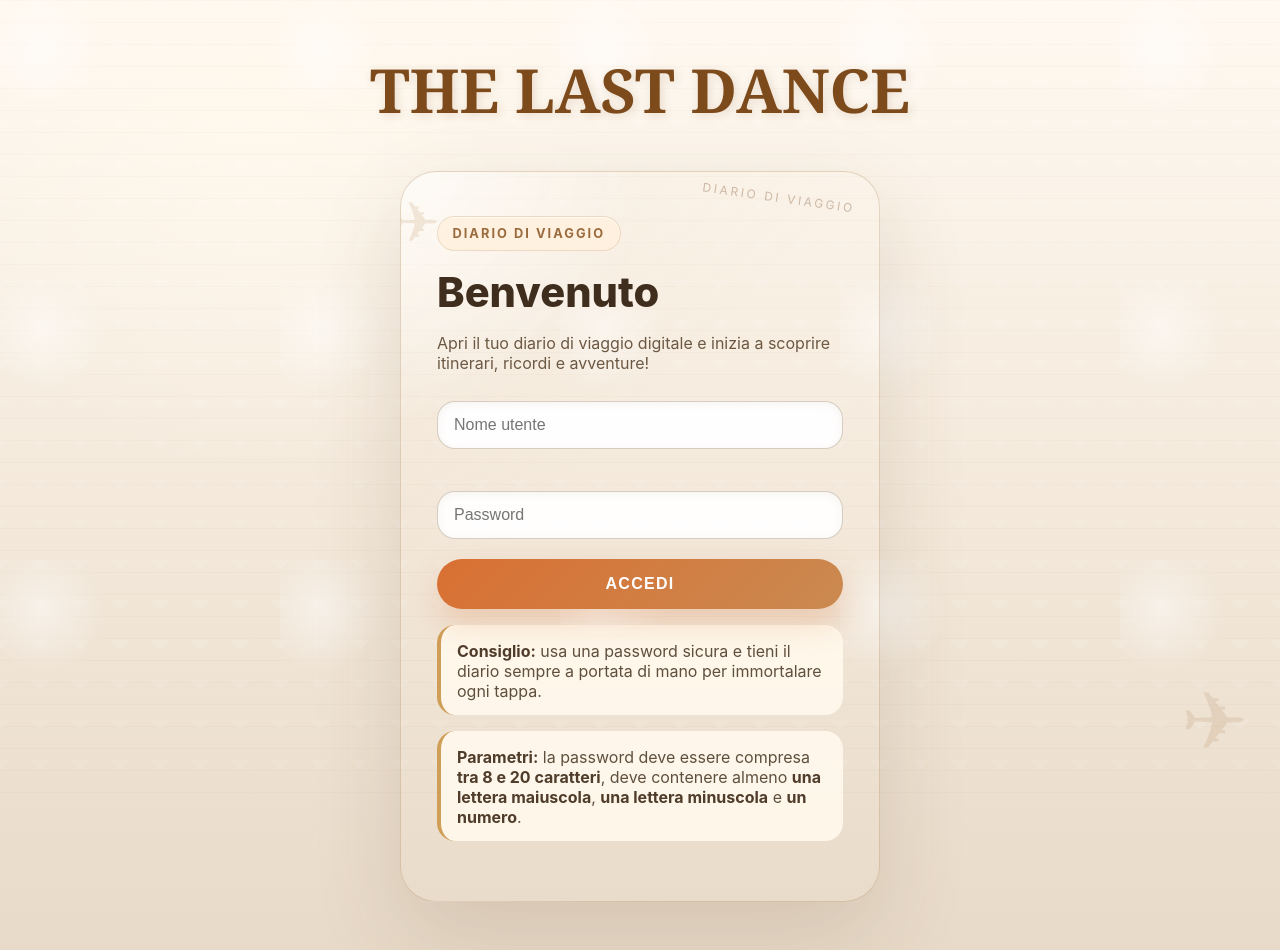
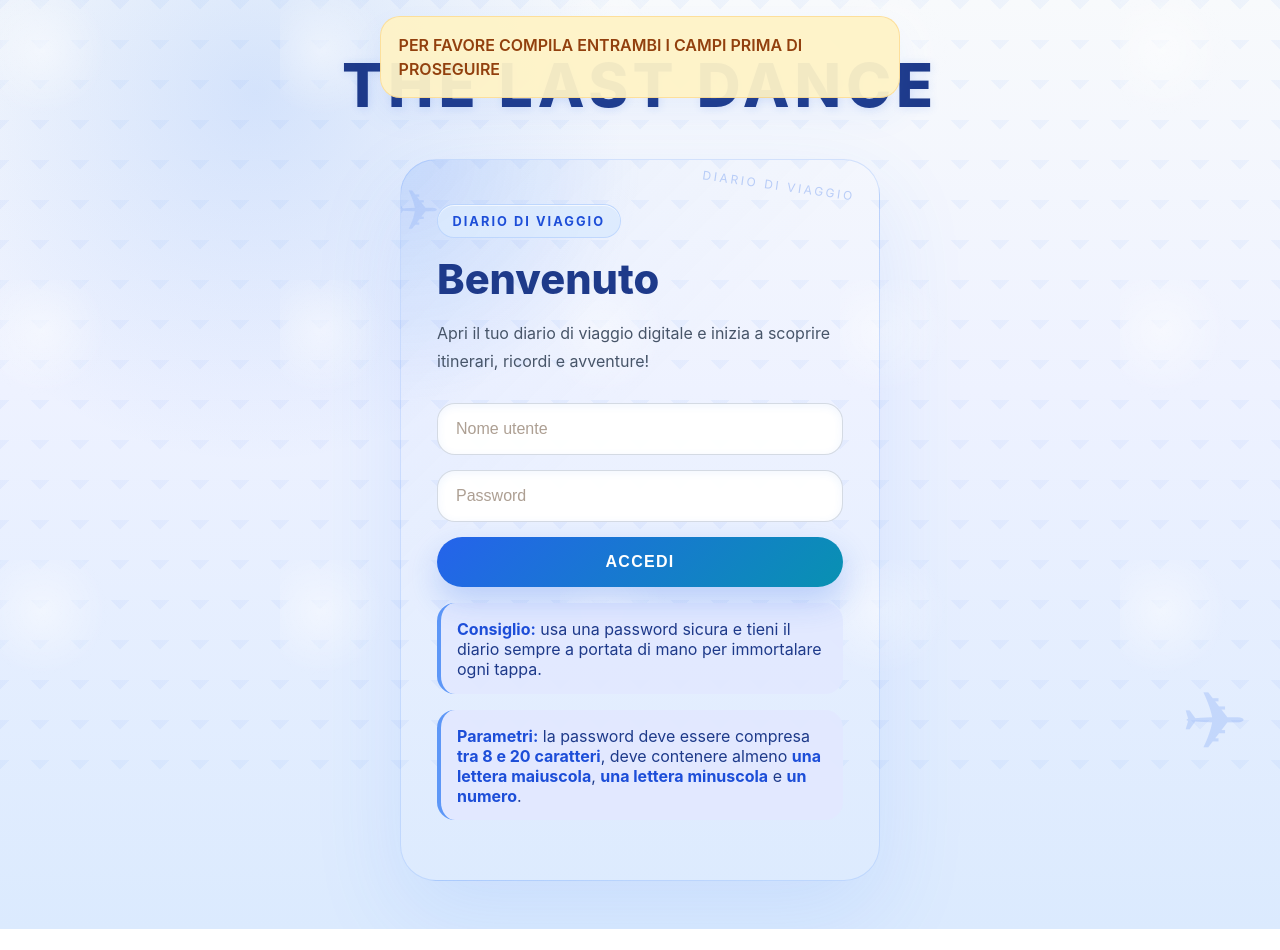
Before and after one commit to Ilpapero08/TheLastDance, a plain HTML site: page login.html in a window 1280 px wide. Both pictures are taken after a click on the button "ACCEDI". After the commit the page ends 929 px from the top, so only its background shows below. Drawn offline with Linux system fonts and the light colour scheme.

Commit message:
Fase finale progetto, CSS Finalizzato

```diff
--- a/login.html
+++ b/login.html
@@ -18,10 +18,9 @@
                 <label class="field" for="username">
                     <input id="username" type="text" placeholder="Nome utente" autocomplete="username">
                 </label>
-            <br>
-            <label class="field" for="password">
-                <input id="password" type="password" placeholder="Password" autocomplete="current-password">
-            </label>
+                <label class="field" for="password">
+                    <input id="password" type="password" placeholder="Password" autocomplete="current-password">
+                </label>
 
             <button id="loginButton">Accedi</button>
 
--- a/script.js
+++ b/script.js
@@ -2,6 +2,32 @@ let viaggi = [];
 
 // Elementi comuni
 let container2 = document.getElementById("container2");
+
+const alertContainer = document.createElement("div");
+alertContainer.className = "custom-alert-container";
+document.body.appendChild(alertContainer);
+
+function showAlert(message, variant = "secondary", duration = 3800) {
+    const alertDiv = document.createElement("div");
+    alertDiv.className = `alert alert-${variant} custom-alert`;
+    alertDiv.textContent = message;
+    alertContainer.appendChild(alertDiv);
+
+    setTimeout(() => {
+        alertDiv.classList.add("hide");
+        setTimeout(() => {
+            if (alertDiv.parentNode) {
+                alertDiv.parentNode.removeChild(alertDiv);
+            }
+        }, 240);
+    }, duration);
+
+    alertDiv.addEventListener("transitionend", () => {
+        if (alertDiv.parentNode) {
+            alertDiv.parentNode.removeChild(alertDiv);
+        }
+    });
+}
 
 // Elementi specifici di index.html
 let città = document.getElementById("city");
@@ -69,30 +95,30 @@ function gestisciLogin() {
     let pass = password.value;
 
     if (user == "admin" && pass == "admin") {
-        alert("ACCESSO EFFETTUATO! CREDENZIALI CORRETTE");
-        window.location.href = 'index.html';
+        showAlert("ACCESSO EFFETTUATO! CREDENZIALI CORRETTE", "success");
+        setTimeout(() => { window.location.href = 'index.html'; }, 700);
         return;
     } else {
         if (user.length != 0 && pass.length == 0) {
-            alert("PER FAVORE INSERISCI ANCHE LA PASSWORD PRIMA DI PROSEGUIRE");
+            showAlert("PER FAVORE INSERISCI ANCHE LA PASSWORD PRIMA DI PROSEGUIRE", "warning");
             return;
         } else if (user.length == 0 && pass.length != 0) {
-            alert("PER FAVORE INSERISCI ANCHE L'USERNAME PRIMA DI PROSEGUIRE");
+            showAlert("PER FAVORE INSERISCI ANCHE L'USERNAME PRIMA DI PROSEGUIRE", "warning");
             return;
         } else if (user.length != 0 && pass.length != 0) {
             if (pass.length >= 8 && pass.length <= 20) {
                 if (/[A-Z]/.test(pass) && /[a-z]/.test(pass) && /\d/.test(pass)) {
-                    alert("ACCESSO EFFETTUATO! PASSWORD VALIDA");
-                    window.location.href = 'index.html';
+                    showAlert("ACCESSO EFFETTUATO! PASSWORD VALIDA", "success");
+                    setTimeout(() => { window.location.href = 'index.html'; }, 700);
                     return;
                 }
-                alert("LA PASSWORD NON SODDISFA I REQUISITI MINIMI");
+                showAlert("LA PASSWORD NON SODDISFA I REQUISITI MINIMI", "warning");
                 return;
             }
-            alert("LA PASSWORD NON SODDISFA I REQUISITI MINIMI");
+            showAlert("LA PASSWORD NON SODDISFA I REQUISITI MINIMI", "warning");
             return;
         }
-        alert("PER FAVORE COMPILA ENTRAMBI I CAMPI PRIMA DI PROSEGUIRE");
+        showAlert("PER FAVORE COMPILA ENTRAMBI I CAMPI PRIMA DI PROSEGUIRE", "warning");
         return;
     }
 }
@@ -104,7 +130,7 @@ function aggiungi() {
     let check = checkbox.checked;
 
     if (cit == "" || date == "" || isNaN(pr)) {
-        alert("Compila tutti i campi correttamente prima di procedere.");
+        showAlert("Compila tutti i campi correttamente prima di procedere.", "warning");
         return;
     }
 
@@ -121,7 +147,7 @@ function aggiungi() {
 
         viaggi.push(viaggio);
         localStorage.setItem("registroViaggi", JSON.stringify(viaggi));
-        alert("Viaggio registrato in elenco!");
+        showAlert("Viaggio registrato in elenco!", "success");
         lista();
 
         città.value = "";
@@ -129,7 +155,7 @@ function aggiungi() {
         prezzo.value = "";
         checkbox.checked = false;
     } else {
-        alert("Questa città esiste già nel tuo registro storico!");
+        showAlert("Questa città esiste già nel tuo registro storico!", "warning");
     }
 }
 
@@ -149,11 +175,11 @@ function eliminaCittà() {
     if (indice != -1) {
         viaggi.splice(indice, 1);
         localStorage.setItem("registroViaggi", JSON.stringify(viaggi));
-        alert("Viaggio eliminato con successo.");
+        showAlert("Viaggio eliminato con successo.", "success");
         città1.value = "";
         lista();
     } else {
-        alert("La città indicata non è presente nell'elenco.");
+        showAlert("La città indicata non è presente nell'elenco.", "warning");
     }
 }
 
@@ -162,7 +188,7 @@ function eliminaTutti() {
         viaggi = [];
         localStorage.removeItem("registroViaggi");
         lista();
-        alert("Archivio azzerato.");
+        showAlert("Archivio azzerato.", "success");
     }
 }
 
@@ -289,7 +315,7 @@ function mostraModalVoli() {
 
 function salvaInLocalStorage() {
     localStorage.setItem("registroViaggi", JSON.stringify(viaggi));
-    alert("Database locale aggiornato e sincronizzato nel browser con successo!");
+    showAlert("Database locale aggiornato e sincronizzato nel browser con successo!", "success");
 }
 
 // --- FUNZIONALITA' GEMINI API (Invariata) ---
@@ -304,7 +330,7 @@ async function generaConsigliGemini() {
 
     geminiOutput.innerHTML = '<div class="alert alert-info">Invio richiesta a Gemini... attendere.</div>';
 
-    const API_KEY = "";
+    const API_KEY = "LA_TUA_API_KEY_GEMINI_QUI";
     const ENDPOINT = `https://generativelanguage.googleapis.com/v1beta/models/gemini-2.5-flash:generateContent?key=${API_KEY}`;
 
     const cittàVisitate = viaggi.map(v => v.città);
--- a/style.css
+++ b/style.css
@@ -371,10 +371,82 @@ tbody td {
     border-top: 1px solid rgba(148, 163, 184, 0.12);
 }
 
+.alert {
+    padding: 1rem 1.1rem;
+    border-radius: 20px;
+    margin-bottom: 1rem;
+    font-weight: 600;
+    border: 1px solid transparent;
+    box-shadow: 0 16px 32px rgba(59, 130, 246, 0.08);
+    line-height: 1.5;
+}
+
 .alert-secondary {
-    background-color: #eff6ff;
-    border-color: #dbeafe;
-    color: var(--text);
+    background-color: rgba(226, 232, 255, 0.95);
+    border-color: rgba(59, 130, 246, 0.18);
+    color: #1e3a8a;
+}
+
+.alert-success {
+    background-color: rgba(217, 239, 255, 0.95);
+    border-color: rgba(59, 130, 246, 0.18);
+    color: #0f172a;
+}
+
+.alert-info {
+    background-color: rgba(219, 234, 254, 0.95);
+    border-color: rgba(37, 99, 235, 0.24);
+    color: #1d4ed8;
+}
+
+.alert-warning {
+    background-color: rgba(254, 243, 199, 0.95);
+    border-color: rgba(245, 158, 11, 0.24);
+    color: #92400e;
+}
+
+.alert-danger {
+    background-color: rgba(254, 215, 215, 0.95);
+    border-color: rgba(220, 38, 38, 0.24);
+    color: #991b1b;
+}
+
+.custom-alert-container {
+    position: fixed;
+    top: 1rem;
+    left: 50%;
+    transform: translateX(-50%);
+    width: min(92vw, 520px);
+    display: flex;
+    flex-direction: column;
+    gap: 0.75rem;
+    z-index: 9999;
+    pointer-events: none;
+}
+
+.custom-alert {
+    pointer-events: auto;
+    opacity: 0;
+    transform: translateY(-10px);
+    animation: slideIn 0.18s ease forwards;
+    transition: opacity 0.2s ease, transform 0.2s ease;
+}
+
+.custom-alert.hide {
+    opacity: 0;
+    transform: translateY(-14px);
+    transition: opacity 0.2s ease, transform 0.2s ease;
+}
+
+@keyframes slideIn {
+    from {
+        opacity: 0;
+        transform: translateY(-10px);
+    }
+    to {
+        opacity: 1;
+        transform: translateY(0);
+    }
 }
 
 .section-title {
@@ -389,8 +461,8 @@ tbody td {
 
 body.login-page {
     min-height: 100vh;
-    background: radial-gradient(circle at 20% 10%, rgba(255, 248, 237, 0.92), transparent 28%),
-        linear-gradient(180deg, #fff9f1 0%, #f6ecdf 42%, #e8dac8 100%);
+    background: radial-gradient(circle at 20% 10%, rgba(59, 130, 246, 0.18), transparent 28%),
+        linear-gradient(180deg, #f8fafc 0%, #eef2ff 42%, #dbeafe 100%);
     display: flex;
     align-items: center;
     justify-content: center;
@@ -402,10 +474,9 @@ body.login-page::before {
     position: fixed;
     inset: 0;
     background-image: radial-gradient(circle at 15% 18%, rgba(255, 255, 255, 0.7) 0%, transparent 20%),
-        linear-gradient(135deg, rgba(255, 255, 255, 0.18) 12%, transparent 12%),
-        linear-gradient(225deg, rgba(255, 255, 255, 0.18) 12%, transparent 12%),
-        repeating-linear-gradient(180deg, rgba(126, 89, 41, 0.04) 0, rgba(126, 89, 41, 0.04) 1px, transparent 1px, transparent 22px);
-    background-size: 280px 280px, 40px 40px, 40px 40px, 100% 44px;
+        linear-gradient(135deg, rgba(59, 130, 246, 0.08) 12%, transparent 12%),
+        linear-gradient(225deg, rgba(59, 130, 246, 0.08) 12%, transparent 12%);
+    background-size: 280px 280px, 40px 40px, 40px 40px;
     pointer-events: none;
     z-index: 0;
 }
@@ -416,7 +487,7 @@ body.login-page::after {
     right: 2rem;
     bottom: 2rem;
     font-size: 5rem;
-    color: rgba(167, 122, 74, 0.16);
+    color: rgba(37, 99, 235, 0.16);
     pointer-events: none;
 }
 
@@ -432,16 +503,16 @@ body.login-page::after {
 
 #divCentrale {
     width: min(480px, 100%);
-    background: linear-gradient(180deg, rgba(255, 252, 242, 0.96) 0%, rgba(255, 245, 228, 0.96) 100%);
+    background: linear-gradient(180deg, rgba(255, 255, 255, 0.98) 0%, rgba(239, 246, 255, 0.96) 100%);
     border-radius: 36px;
-    border: 1px solid rgba(162, 121, 78, 0.28);
-    box-shadow: 0 34px 90px rgba(86, 58, 29, 0.14);
+    border: 1px solid rgba(59, 130, 246, 0.18);
+    box-shadow: 0 34px 90px rgba(59, 130, 246, 0.12);
     padding: 44px 36px;
     position: relative;
     overflow: hidden;
     text-align: left;
-    background-image: radial-gradient(circle at top left, rgba(255, 255, 255, 0.65), transparent 28%),
-        linear-gradient(135deg, rgba(210, 180, 140, 0.05) 0%, transparent 40%);
+    background-image: radial-gradient(circle at top left, rgba(59, 130, 246, 0.12), transparent 28%),
+        linear-gradient(135deg, rgba(59, 130, 246, 0.06) 0%, transparent 40%);
 }
 
 #divCentrale::before {
@@ -451,7 +522,7 @@ body.login-page::after {
     right: 24px;
     font-size: 0.75rem;
     letter-spacing: 0.22em;
-    color: rgba(124, 84, 46, 0.36);
+    color: rgba(37, 99, 235, 0.28);
     transform: rotate(8deg);
 }
 
@@ -461,7 +532,7 @@ body.login-page::after {
     left: -8px;
     top: 16px;
     font-size: 3.5rem;
-    color: rgba(173, 124, 64, 0.16);
+    color: rgba(37, 99, 235, 0.12);
 }
 
 .travel-badge {
@@ -473,11 +544,11 @@ body.login-page::after {
     font-weight: 700;
     letter-spacing: 0.16em;
     text-transform: uppercase;
-    color: #9a6b3d;
+    color: #1d4ed8;
     padding: 0.55rem 0.9rem;
     border-radius: 999px;
-    background: rgba(255, 240, 221, 0.85);
-    border: 1px solid rgba(155, 109, 57, 0.18);
+    background: rgba(219, 234, 254, 0.85);
+    border: 1px solid rgba(59, 130, 246, 0.18);
     box-shadow: inset 0 1px 0 rgba(255, 255, 255, 0.65);
 }
 
@@ -485,17 +556,24 @@ body.login-page::after {
     margin-top: 0;
     margin-bottom: 0.85rem;
     font-size: clamp(2rem, 4vw, 2.6rem);
-    color: #3f2d1d;
+    color: #1e3a8a;
 }
 
 #divCentrale .subtitle {
-    color: #6c5843;
+    color: #475569;
     margin-bottom: 1.75rem;
 }
 
 #divCentrale input {
-    background: rgba(255, 255, 255, 0.92);
-    box-shadow: inset 0 2px 8px rgba(146, 115, 74, 0.08);
+    background: rgba(255, 255, 255, 0.96);
+    box-shadow: inset 0 2px 8px rgba(59, 130, 246, 0.08);
+    border: 1px solid rgba(148, 163, 184, 0.4);
+}
+
+#divCentrale input:focus {
+    outline: none;
+    border-color: #2563eb;
+    box-shadow: 0 0 0 4px rgba(59, 130, 246, 0.12);
 }
 
 #loginButton {
@@ -510,30 +588,30 @@ body.login-page::after {
     font-weight: 700;
     letter-spacing: 0.08em;
     text-transform: uppercase;
-    background: linear-gradient(135deg, #b45309 0%, #f59e0b 100%);
+    background: linear-gradient(135deg, #2563eb 0%, #0891b2 100%);
     color: #fff;
     cursor: pointer;
     transition: transform 0.2s ease, box-shadow 0.2s ease, filter 0.2s ease;
-    box-shadow: 0 14px 32px rgba(168, 104, 38, 0.24);
+    box-shadow: 0 14px 32px rgba(37, 99, 235, 0.24);
 }
 
 #loginButton:hover {
     transform: translateY(-1px);
-    box-shadow: 0 18px 38px rgba(168, 104, 38, 0.28);
+    box-shadow: 0 18px 38px rgba(37, 99, 235, 0.28);
     filter: brightness(1.04);
 }
 
 .note {
-    color: #5f4f3d;
-    background: rgba(255, 249, 237, 0.9);
-    border-left: 4px solid rgba(196, 135, 52, 0.8);
+    color: #1e3a8a;
+    background: rgba(226, 232, 255, 0.95);
+    border-left: 4px solid rgba(59, 130, 246, 0.8);
     padding: 1rem 1rem 0.9rem;
     border-radius: 18px;
     margin-top: 1rem;
 }
 
 .note strong {
-    color: #4f3c2a;
+    color: #1d4ed8;
 }
 
 .login-shell {
@@ -562,64 +640,48 @@ body.login-page::after {
 }
 
 .title {
-    font-family: 'Georgia', serif;
+    font-family: inherit;
+    font-weight: 800;
     font-size: clamp(2.5rem, 7vw, 3.8rem);
-    margin-bottom: 1.5rem;
-    color: #7c4a1b;
-    text-shadow: 2px 2px 10px rgba(124, 74, 27, 0.16);
+    margin-bottom: 1.3rem;
+    color: #1e3a8a;
+    letter-spacing: 0.08em;
+    text-shadow: 1px 1px 10px rgba(37, 99, 235, 0.14);
 }
 
 .subtitle {
-    color: var(--text-muted);
-    margin-bottom: 1.75rem;
+    color: #6c5843;
+    margin-bottom: 1.5rem;
+    line-height: 1.7;
 }
 
 .field {
     width: 100%;
-    margin-top: 2px;
-    margin-bottom: 20px;
+    margin-bottom: 0.95rem;
     display: block;
 }
 
-#divCentrale input {
+.field input {
     width: 100%;
     border: 1px solid rgba(164, 142, 119, 0.45);
     border-radius: 18px;
-    padding: 14px 16px;
+    padding: 16px 18px;
     font-size: 1rem;
-    background: rgba(255, 255, 255, 0.95);
+    background: rgba(255, 255, 255, 0.96);
     color: #3c3528;
-    transition: border-color 0.2s ease, box-shadow 0.2s ease;
+    box-shadow: inset 0 2px 10px rgba(146, 115, 74, 0.06);
+    transition: border-color 0.2s ease, box-shadow 0.2s ease, background 0.2s ease;
 }
 
-#divCentrale input:focus {
+.field input:focus {
     outline: none;
-    border-color: #d98f55;
-    box-shadow: 0 0 0 4px rgba(217, 143, 85, 0.15);
+    border-color: #c08441;
+    box-shadow: inset 0 2px 12px rgba(146, 115, 74, 0.12), 0 0 0 4px rgba(244, 219, 156, 0.18);
+    background: #fff;
 }
 
-#loginButton {
-    display: inline-flex;
-    align-items: center;
-    justify-content: center;
-    width: 100%;
-    border: none;
-    border-radius: 999px;
-    padding: 16px 22px;
-    font-size: 1rem;
-    font-weight: 700;
-    letter-spacing: 0.08em;
-    text-transform: uppercase;
-    background: linear-gradient(135deg, #d96f32 0%, #ca8a51 100%);
-    color: #fff;
-    cursor: pointer;
-    transition: transform 0.2s ease, box-shadow 0.2s ease;
-    box-shadow: 0 14px 32px rgba(217, 111, 50, 0.24);
-}
-
-#loginButton:hover {
-    transform: translateY(-1px);
-    box-shadow: 0 20px 38px rgba(217, 111, 50, 0.28);
+.field input::placeholder {
+    color: rgba(92, 63, 40, 0.5);
 }
 
 @media (max-width: 900px) {
```
Also changed, not shown: archivio.html (+1 -1 lines), index.html (+2 -2 lines).
